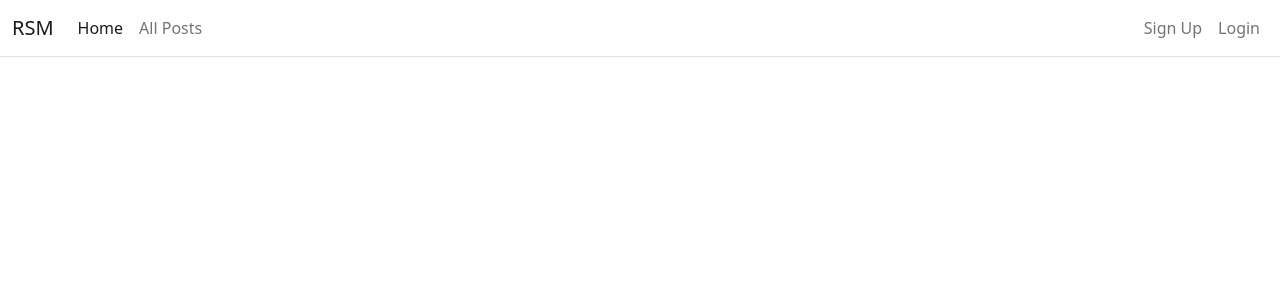
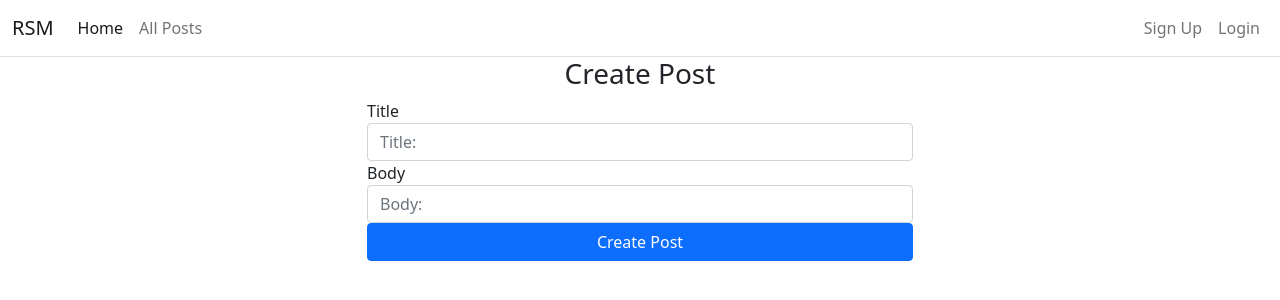
Before and after one commit to NathanPerrine/ReactSocialMedia, a React (Create React App) app: page /createpost in a window 1280 px wide. Shown: the top 300 px of the page. Built offline with nearby package versions, Linux system fonts and the light colour scheme.

Commit message:
Create post functional

```diff
--- a/src/App.js
+++ b/src/App.js
@@ -6,6 +6,7 @@ import Home from './views/Home'
 import AllPosts from './views/AllPosts'
 import SignUp from './views/SignUp'
 import Login from './views/Login'
+import CreatePost from './views/CreatePost'
 
 export default class App extends Component {
 
@@ -40,9 +41,10 @@ export default class App extends Component {
                     {this.state.message ? <AlertMessage category={this.state.category} message={this.state.message} flashMessage={this.flashMessage}/> : null}
                     <Routes>
                         <Route path="/" element={<Home />} />
-                        <Route path="/allposts" element={<AllPosts base_url={this.state.base_url} />} />
-                        <Route path="/signup" element={<SignUp base_url={this.state.base_url} flashMessage={this.flashMessage} />} />
-                        <Route path="/login" element={<Login base_url={this.state.base_url} flashMessage={this.flashMessage} login={this.login} />} />
+                        <Route path="/allposts"     element={<AllPosts      base_url={this.state.base_url} />} />
+                        <Route path="/signup"       element={<SignUp        base_url={this.state.base_url} flashMessage={this.flashMessage} />} />
+                        <Route path="/login"        element={<Login         base_url={this.state.base_url} flashMessage={this.flashMessage} login={this.login} />} />
+                        <Route path="/createpost"   element={<CreatePost    base_url={this.state.base_url} flashMessage={this.flashMessage} />} />
                     </Routes>
                 </div>
             </>
--- a/src/components/Nav.js
+++ b/src/components/Nav.js
@@ -14,6 +14,11 @@ export default function Nav(props) {
                     <div className="d-flex">
                         <Link className="nav-link active" aria-current="page" to="/">Home</Link>
                         <Link className="nav-link" to="/allposts">All Posts</Link>
+                        { props.loggedIn ?
+                        <>
+                            <Link className="nav-link" to="/createpost">Create Post</Link>
+                        </>
+                        : null}
                     </div>
 
 
--- /dev/null
+++ b/src/views/CreatePost.js
@@ -0,0 +1,57 @@
+import React from 'react'
+import { useNavigate } from 'react-router-dom'
+
+export default function CreatePost(props) {
+    let navigate = useNavigate();
+
+    const base_url = props.base_url
+    const handleSubmit = (e) => {
+        e.preventDefault()
+        let title = e.target.title.value;
+        let body  = e.target.body.value;
+        let myToken = localStorage.getItem('token');
+
+        // Create post call
+        var myHeaders = new Headers();
+        myHeaders.append("Authorization", `Bearer ${myToken}`);
+        myHeaders.append("Content-Type", "application/json");
+
+        var raw = JSON.stringify({
+            "title" : title,
+            "content" : body
+        });
+
+        var requestOptions = {
+            method: "POST",
+            headers: myHeaders,
+            body: raw,
+            redirect: 'follow'
+        };
+
+        fetch(`${base_url}/blog/posts`, requestOptions)
+            .then(res => res.json())
+            .then(data => {
+                if (data.error){
+                    props.flashMessage(data.error, "danger")
+                } else {
+                    props.flashMessage(`Post ${title} has been created!`, "success")
+                    navigate('/allposts')
+                }
+            })
+    }
+
+    return (
+        <form onSubmit={handleSubmit}>
+            <h3 className="text-center">Create Post</h3>
+            <div className="row justify-content-center">
+                <div className="form-group w-50">
+                    <label htmlFor="title">Title</label>
+                    <input type="text" name="title" className="form-control" placeholder="Title:" />
+                    <label htmlFor="body">Body</label>
+                    <input type="text" name="body" className="form-control" placeholder="Body:" />
+                    <input type="submit" className="btn btn-primary w-100" value="Create Post" />
+                </div>
+            </div>
+        </form>
+    )
+}
```
